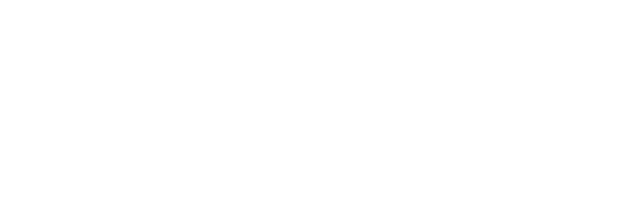
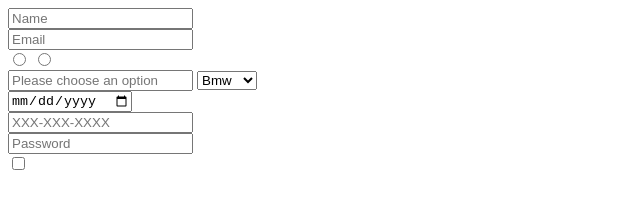
Before and after one commit to acciojob/signup-form-car-PRIYANSHDUBEY, a website: page main.html in a window 1280 px wide. Shown: the whole page, without its empty margins (0-640 px from the left). Drawn offline with Linux system fonts and the light colour scheme.

Commit message:
created a submission

```diff
--- a/main.html
+++ b/main.html
@@ -8,6 +8,48 @@
 
 <body>
 	<!-- the entire body must be written by student -->
+
+     <form action="/mydb.js" method="post">
+
+		 <div>
+     <input type="text" id="name" name="name" placeholder="Name" required />
+     </div>
+
+		 <div>
+			 <input type="email" name="Email" id="email" placeholder="Email" required >
+			 </div>
+
+		 <div>
+			 <input type="Radio" name="Gender" id="gender_m" required>
+				  <input type="Radio" name="Gender" id="gender_f" required>
+			 </div>
+
+		 <div>
+			 <input id="cars" placeholder="Please choose an option" required>
+			 <select >
+				 <option>Bmw</option>
+				 <option>FORD</option>
+				 <option>AUDI</option>
+			 </select>
+		 </div>
+		 <div>
+			 <input type="date" id="dob" name="DOB"  required>
+		 </div>
+
+         <div>
+			 <input type="tel" id="tel" name="Phone Number" placeholder="XXX-XXX-XXXX">
+		 </div>
+
+		 <div>
+			 <input type="password" id="password" name="password" required placeholder="Password">
+
+		 </div>
+
+		 <div>
+			 <input type="checkbox" name="I agree to the TOS" id="tos"  required>
+		 </div>
+
+	 </form>
     <script type="text/javascript" src="./script.js">
 </script>
 
```
